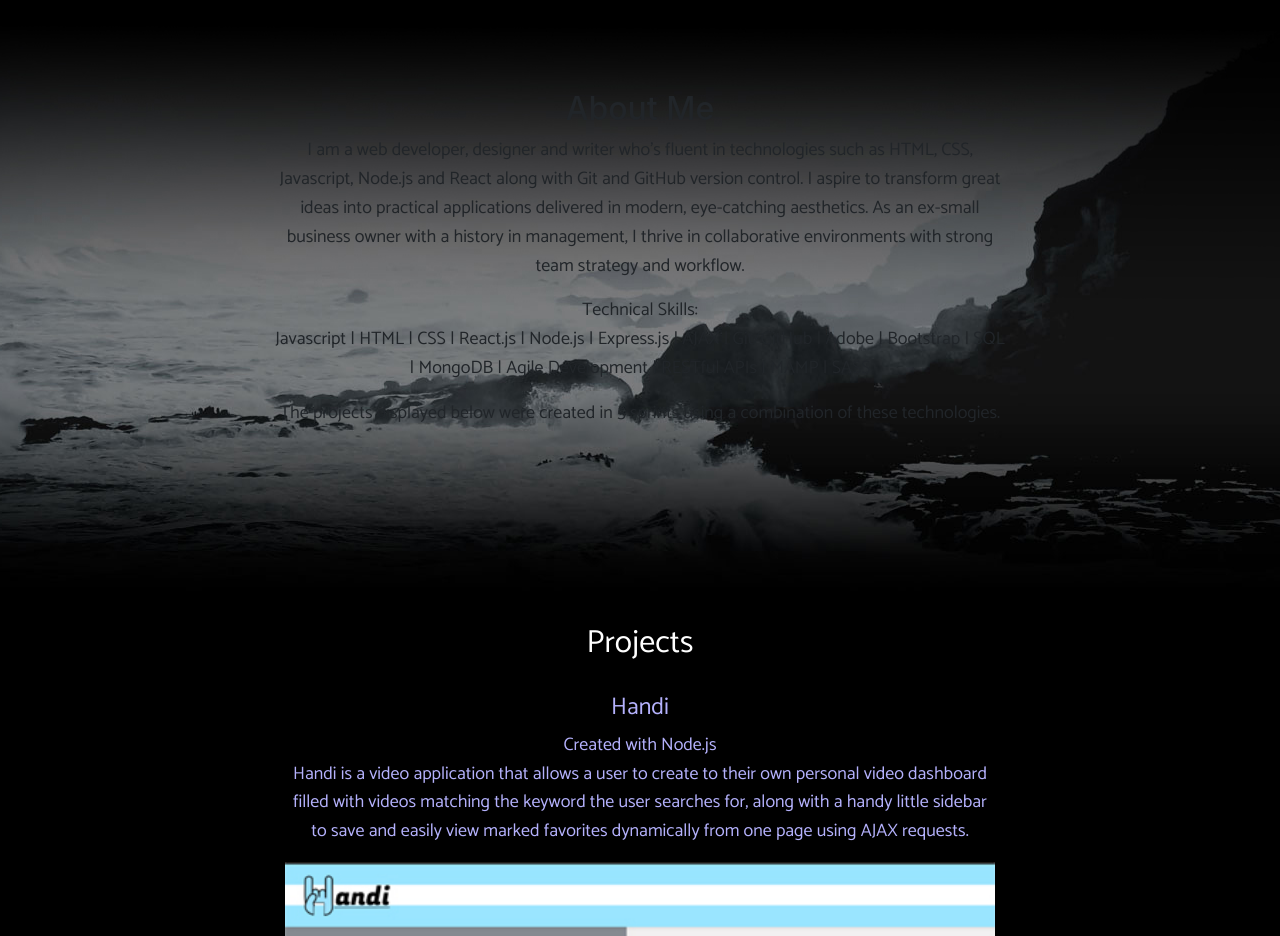
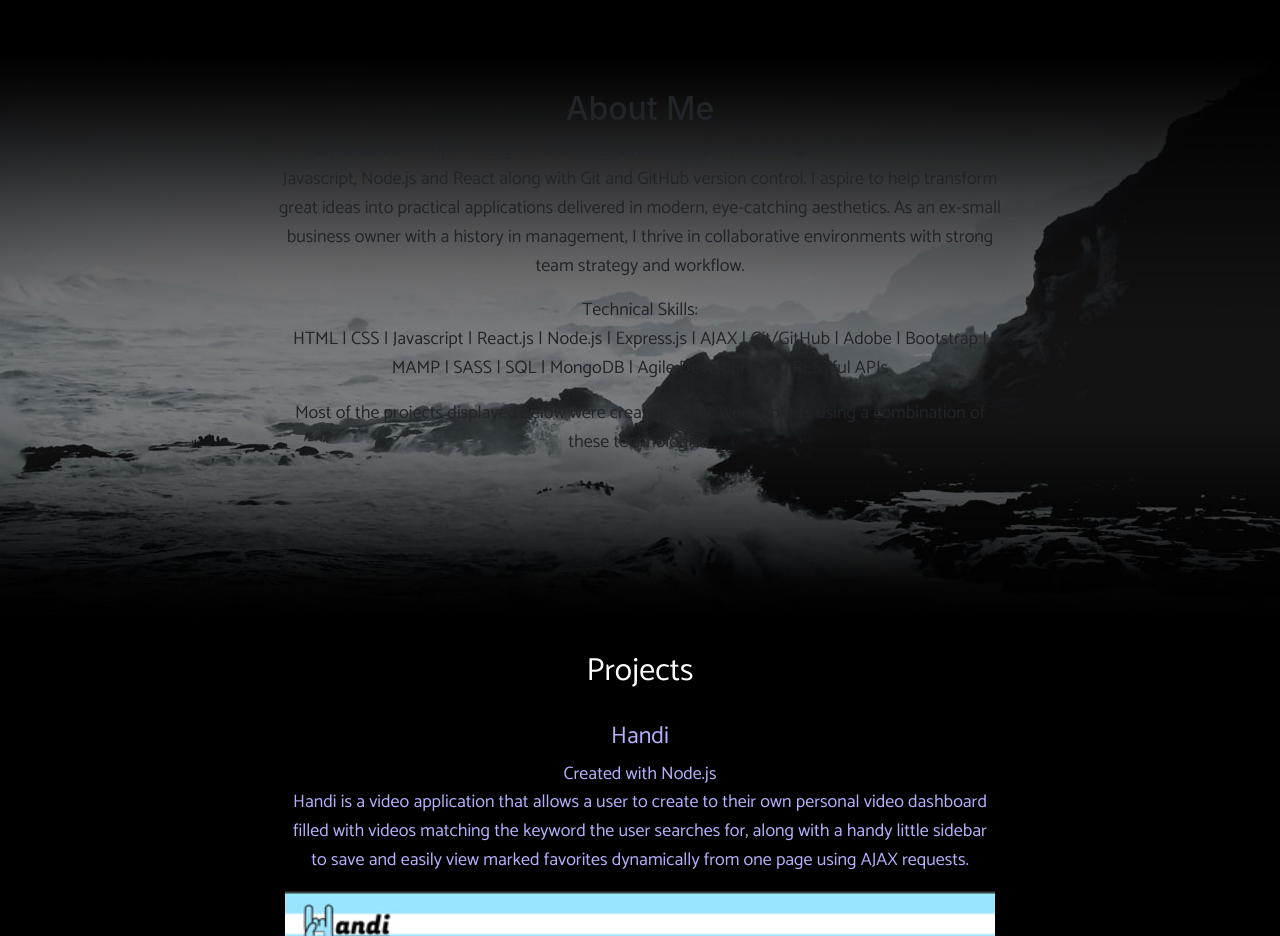
Before and after one commit to lucmorey/portfolio, a website with bundled scripts: page index.html in a window 1280 px wide. Shown: the part 960-1896 px from the top of the page. Built offline with nearby package versions, Linux system fonts and the light colour scheme; a web font is replaced by a local one.

Commit message:
copy fix

```diff
--- a/index.html
+++ b/index.html
@@ -73,14 +73,14 @@
           <div class="col-lg-8 mx-auto">
             <h2>About Me</h2>
             <p>I am a web developer, designer and writer who's fluent in technologies such as HTML, CSS, Javascript, Node.js and React along with Git and GitHub version control.
-              I aspire to transform great ideas into practical applications delivered in modern, eye-catching aesthetics.
+              I aspire to help transform great ideas into practical applications delivered in modern, eye-catching aesthetics.
               As an ex-small business owner with a history in management, I thrive in collaborative environments with strong team strategy and workflow.
               </p>
 
             <p>Technical Skills:<br>
-               Javascript
-              | HTML
+                HTML
               | CSS
+              | Javascript
               | React.js
               | Node.js
               | Express.js
@@ -88,15 +88,15 @@
               | Git/GitHub
               | Adobe
               | Bootstrap
+              | MAMP
+              | SASS
               | SQL
               | MongoDB
               | Agile Development
               | RESTful APIs
-              | MAMP
-              | SASS
 
 
-            <p>The projects displayed below were created in 5 sprints using a combination of these technologies.</p>
+            <p>Most of the projects displayed below were created in one week sprints using a combination of these technologies.</p>
           </div>
         </div>
       </div>
```
